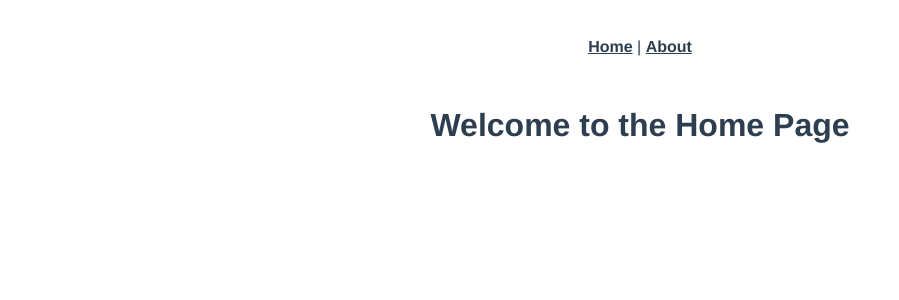
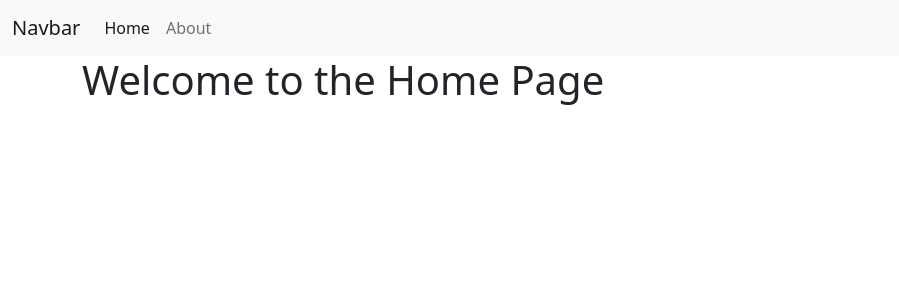
Before and after one commit to nospame/capstone-dinner-friend-frontend, a Vue app: page / in a window 1280 px wide. Shown: the top 300 px of the page, without its empty margins (0-899 px from the left). Built offline with nearby package versions, Linux system fonts and the light colour scheme.

Commit message:
add bootstrap, add div container, button styling, navbar

```diff
--- a/package.json
+++ b/package.json
@@ -8,6 +8,7 @@
   },
   "dependencies": {
     "axios": "^0.27.2",
+    "bootstrap": "^5.1.3",
     "core-js": "^3.8.3",
     "vue": "^3.2.13",
     "vue-router": "^4.0.3"
--- a/src/App.vue
+++ b/src/App.vue
@@ -1,30 +1,35 @@
+<script>
+import bootstrap from 'bootstrap'
+export default {
+  data: function () {
+    return {}
+  }
+}
+</script>
 <template>
-  <nav>
-    <router-link to="/recipes">Home</router-link> |
-    <router-link to="/about">About</router-link>
+  <nav class="navbar navbar-expand-lg navbar-light bg-light">
+    <div class="container-fluid">
+      <a class="navbar-brand" href="#">Navbar</a>
+      <button class="navbar-toggler" type="button" data-bs-toggle="collapse" data-bs-target="#navbarNav"
+        aria-controls="navbarNav" aria-expanded="false" aria-label="Toggle navigation">
+        <span class="navbar-toggler-icon"></span>
+      </button>
+      <div class="collapse navbar-collapse" id="navbarNav">
+        <ul class="navbar-nav">
+          <li class="nav-item">
+            <router-link class="nav-link active" aria-current="page" to="/recipes">Home</router-link>
+          </li>
+          <li class="nav-item">
+            <router-link class="nav-link" to="/about">About</router-link>
+          </li>
+        </ul>
+      </div>
+    </div>
   </nav>
-  <router-view />
+  <div class="container">
+    <router-view />
+  </div>
 </template>
 
 <style>
-#app {
-  font-family: Avenir, Helvetica, Arial, sans-serif;
-  -webkit-font-smoothing: antialiased;
-  -moz-osx-font-smoothing: grayscale;
-  text-align: center;
-  color: #2c3e50;
-}
-
-nav {
-  padding: 30px;
-}
-
-nav a {
-  font-weight: bold;
-  color: #2c3e50;
-}
-
-nav a.router-link-exact-active {
-  color: #42b983;
-}
 </style>
--- a/src/main.js
+++ b/src/main.js
@@ -1,7 +1,8 @@
+import "bootstrap/dist/css/bootstrap.min.css"
 import { createApp } from 'vue'
 import App from './App.vue'
 import router from './router'
-import axios from "axios";
+import axios from "axios"
 
 axios.defaults.baseURL = process.env.NODE_ENV === "development" ? "http://localhost:3000" : "/";
 
--- a/src/views/AboutView.vue
+++ b/src/views/AboutView.vue
@@ -1,5 +1,6 @@
 <template>
   <div class="about">
-    <h1>This is an about page</h1>
+    <h1>Dinner Party's Friend</h1>
+    <p>Find recipes and drink pairings to match your needs guests' needs.</p>
   </div>
 </template>
--- a/src/views/RecipesIndex.vue
+++ b/src/views/RecipesIndex.vue
@@ -4,7 +4,7 @@ import axios from "axios";
 export default {
   data: function () {
     return {
-      message: "Welcome to the Recipes Index Page",
+      message: "Dinner Party's Friend",
       recipes: [],
       searchTerm: '',
       offset: 0
@@ -44,17 +44,19 @@ export default {
 <template>
   <div class="recipes-index">
     <h1>{{ message }}</h1>
-    <form v-on:submit.prevent="newSearch()"> <input type="text" v-model="searchTerm"> <input type="submit"
-        value="Search">
+    <p>Search for an ingredient or keyword</p>
+    <form v-on:submit.prevent="newSearch()">
+      <input type="text" v-model="searchTerm">
+      <input class="btn btn-primary" type="submit" value="Search">
     </form>
     <div v-for="recipe in recipes">
       <h2>{{ recipe.name }}</h2>
       <p>{{ recipe.description }}</p>
-      <button v-on:click="showRecipe(recipe.id)">Recipe Details</button>
+      <button class="btn btn-primary" v-on:click="showRecipe(recipe.id)">Recipe Details</button>
       <hr />
     </div>
-    <button v-if="offset > 0" v-on:click="prevPage()">Previous Page</button>
-    <button v-if="recipes.length === 20" v-on:click="nextPage()">Next Page</button>
+    <button class="btn btn-secondary" v-if="offset > 0" v-on:click="prevPage()">Previous Page</button>
+    <button class="btn btn-secondary" v-if="recipes.length === 20" v-on:click="nextPage()">Next Page</button>
   </div>
 </template>
 
--- a/src/views/RecipesShow.vue
+++ b/src/views/RecipesShow.vue
@@ -4,7 +4,7 @@ import axios from "axios";
 export default {
   data: function () {
     return {
-      message: "Welcome to the Recipes Show",
+      message: "Recipe Details",
       recipe: {}
     };
   },
@@ -37,6 +37,10 @@ export default {
       <ol>
         <li v-for="step in recipe.steps">{{ step.description }}</li>
       </ol>
+      <p>
+        <router-link class="btn btn-primary" to="/recipes">Back to Recipes</router-link>
+      </p>
+      <p><a href="https://www.wine-searcher.com/food-wine" target="_blank">Information on Wine Pairings</a></p>
     </div>
   </div>
 </template>
```
Also changed, not shown: 1 other file (tests, documents, lock files or other folders).
